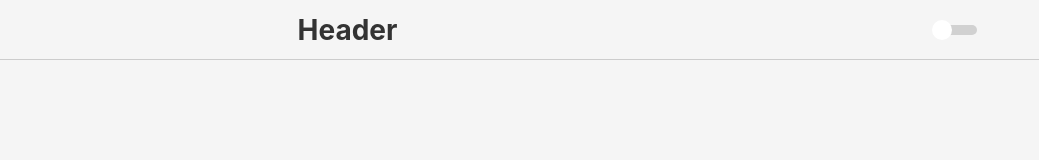
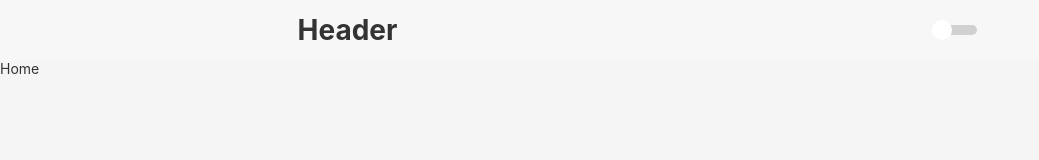
Before and after one commit to rafaelmachadobr/techpay, a React (Create React App) app: page / in a window 1280 px wide. Shown: the top 160 px of the page, without its empty margins (0-1039 px from the left). Built offline with nearby package versions, Linux system fonts and the light colour scheme.

Commit message:
Tema light/dark

```diff
--- a/src/App.jsx
+++ b/src/App.jsx
@@ -1,14 +1,24 @@
 import RoutesApp from "./routes";
+import { ThemeProvider } from "styled-components";
+import usePersistedState from "./utils/usePersistedState";
 
-import { ThemeProvider } from "styled-components";
 import light from "./styles/themes/light";
+import dark from "./styles/themes/dark";
 
 import { GlobalStyle } from "./styles/global";
+import Header from "./components/Header";
 
 function App() {
+  const [theme, setTheme] = usePersistedState("theme", light);
+
+  const toggleTheme = () => {
+    setTheme(theme.title === "light" ? dark : light);
+  };
+
   return (
-    <ThemeProvider theme={light}>
+    <ThemeProvider theme={theme}>
       <GlobalStyle />
+      <Header toggleTheme={toggleTheme} />
       <RoutesApp />
     </ThemeProvider>
   );
--- a/src/components/Header/index.jsx
+++ b/src/components/Header/index.jsx
@@ -5,7 +5,7 @@ import { shade } from "polished";
 
 import { Container } from "./styles";
 
-export default function Header() {
+export default function Header({ toggleTheme }) {
   const { colors, title } = useContext(ThemeContext);
 
   return (
@@ -13,14 +13,15 @@ export default function Header() {
       <h1>Header</h1>
 
       <Switch
-        onChange={() => {}}
-        checked={false}
+        onChange={toggleTheme}
+        checked={title === "dark"}
         checkedIcon={false}
         uncheckedIcon={false}
         height={10}
         width={40}
         handleDiameter={20}
         offColor={shade(0.15, colors.primary)}
+        onColor="#1521CF"
       />
     </Container>
   );
--- a/src/components/Header/styles.jsx
+++ b/src/components/Header/styles.jsx
@@ -3,11 +3,10 @@ import styled from "styled-components";
 export const Container = styled.header`
   width: 100%;
   height: 60px;
-  background: ${(props) => props.theme.colors.secundary};
+  background: ${(props) => props.theme.colors.primary};
   display: flex;
   align-items: center;
   justify-content: space-around;
   color: ${(props) => props.theme.colors.text};
   padding: 0 30px;
-  border-bottom: 1px solid #ccc;
 `;
--- a/src/pages/Home/index.jsx
+++ b/src/pages/Home/index.jsx
@@ -1,9 +1,7 @@
-import Header from "../../components/Header";
-
 export default function Home() {
   return (
     <>
-      <Header />
+      <div>Home</div>
     </>
   );
 }
--- a/src/styles/global.jsx
+++ b/src/styles/global.jsx
@@ -19,7 +19,7 @@ export const GlobalStyle = createGlobalStyle`
     body {
         background: ${(props) => props.theme.colors.background};
         font-size: 14px;
-        color: #333;
+        color: ${(props) => props.theme.colors.text};
         font-family: inter, sans-serif;
     }
 
--- /dev/null
+++ b/src/styles/themes/dark.jsx
@@ -0,0 +1,11 @@
+const darkTheme = {
+    title: "dark",
+    colors: {
+      primary: "#333",
+
+      background: "#222",
+      text: "#fff",
+    },
+  };
+
+  export default darkTheme;
--- /dev/null
+++ b/src/utils/usePersistedState.jsx
@@ -0,0 +1,19 @@
+import { useState, useEffect } from "react";
+
+export default function usePersistedState(key, initialState) {
+  const [state, setState] = useState(() => {
+    const storageValue = localStorage.getItem(key);
+
+    if (storageValue) {
+      return JSON.parse(storageValue);
+    } else {
+      return initialState;
+    }
+  });
+
+  useEffect(() => {
+    localStorage.setItem(key, JSON.stringify(state));
+  }, [key, state]);
+
+  return [state, setState];
+}
```
